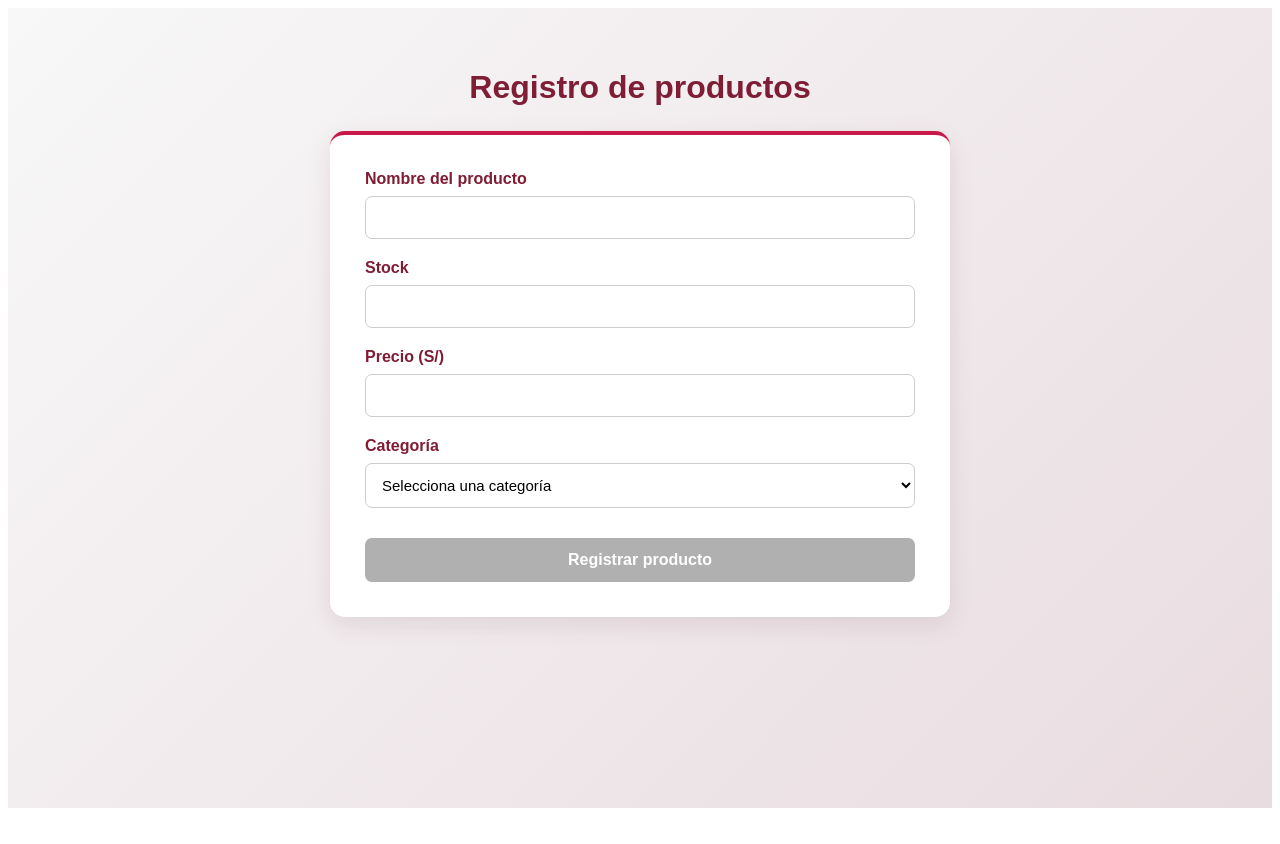
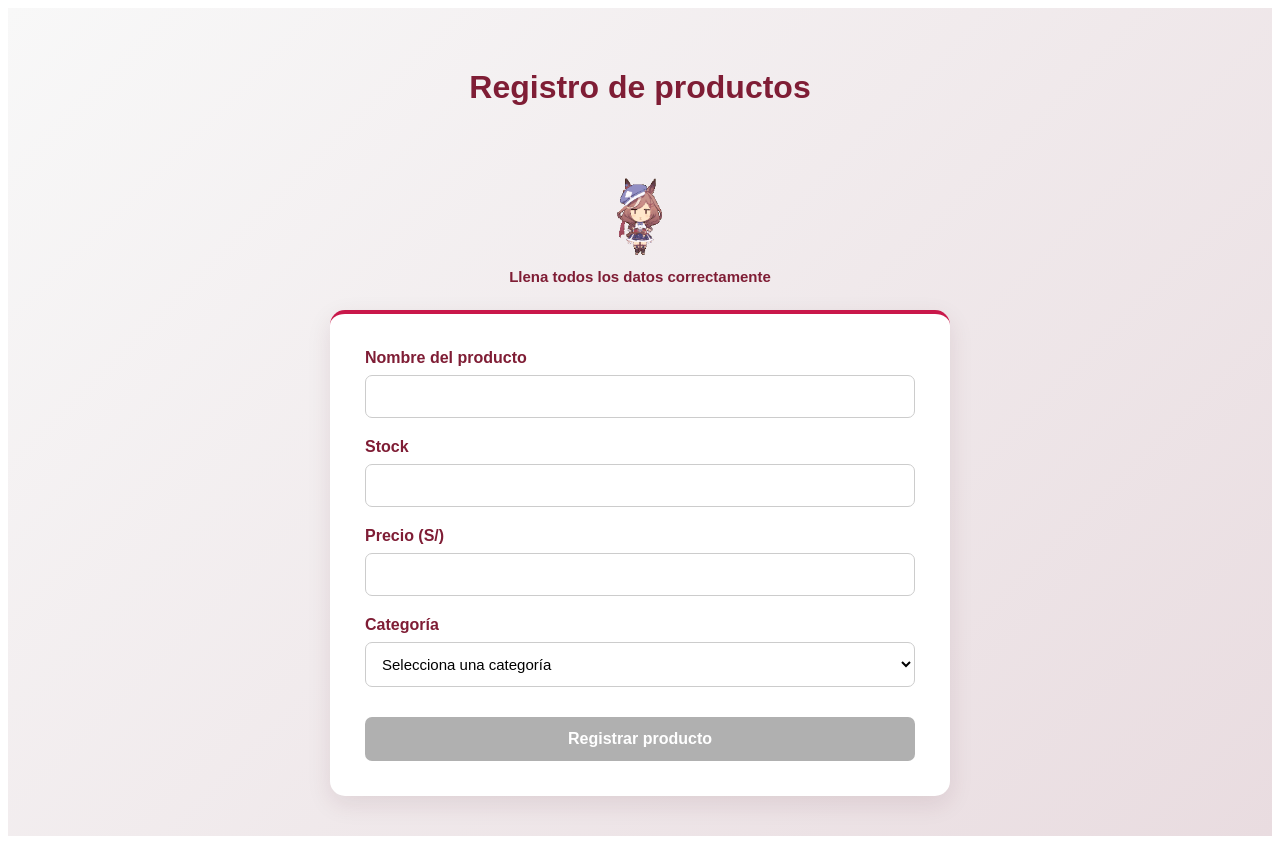
Before and after one commit to Joel-uni-wa/FormularioCollectiVerse, an Angular app in the folder formCV/: page /form-producto in a window 1280 px wide. Before the commit the page ends 816 px from the top, so only its background shows below. Built offline with nearby package versions, Linux system fonts and the light colour scheme.

Commit message:
Formulario de producto terminado

```diff
--- a/formCV/src/app/form-producto/form-producto.css
+++ b/formCV/src/app/form-producto/form-producto.css
@@ -10,10 +10,37 @@
   color: #333333;
 }
 
+/* TITULO */
+h1 {
+  text-align: center;
+  font-size: 32px;
+  color: #7f1d35;
+  margin-bottom: 20px;
+}
+
+/* GIF Y MENSAJE */
+.gif-container {
+  text-align: center;
+  margin-bottom: 25px;
+}
+
+.gif-container img {
+  width: 130px;
+  height: 130px;
+  object-fit: contain;
+}
+
+.gif-container p {
+  color: #7f1d35;
+  font-size: 15px;
+  font-weight: bold;
+  margin-top: 8px;
+}
+
 /* FORMULARIO */
 form {
   max-width: 550px;
-  margin: 25px auto;
+  margin: 0 auto;
   padding: 35px;
   background-color: #ffffff;
   border-radius: 15px;
@@ -21,15 +48,7 @@ form {
   box-shadow: 0 8px 25px rgba(80, 20, 40, 0.10);
 }
 
-/* TITULO */
-h1 {
-  text-align: center;
-  font-size: 32px;
-  color: #7f1d35;
-  margin-bottom: 25px;
-}
-
-/* CAMPOS DEL FORMULARIO */
+/* CAMPOS */
 form div {
   display: flex;
   flex-direction: column;
@@ -55,14 +74,14 @@ select {
   transition: 0.3s;
 }
 
-/* EFECTO AL SELECCIONAR UN CAMPO */
+/* EFECTO AL SELECCIONAR */
 input:focus,
 select:focus {
   border-color: #c9184a;
   box-shadow: 0 0 5px rgba(201, 24, 74, 0.20);
 }
 
-/* ERRORES DE VALIDACION */
+/* ERRORES */
 .error {
   color: #d00000;
   font-size: 13px;
@@ -75,7 +94,7 @@ select.ng-invalid.ng-touched {
   background-color: #fff0f0;
 }
 
-/* BOTON REGISTRAR */
+/* BOTON */
 button {
   width: 100%;
   padding: 13px;
--- a/formCV/src/app/form-producto/form-producto.html
+++ b/formCV/src/app/form-producto/form-producto.html
@@ -1,5 +1,11 @@
 
 <h1>Registro de productos</h1>
+
+<!-- GIF Y MENSAJE -->
+<div class="gif-container">
+  <img src="/formulario.gif" alt="Formulario de registro">
+  <p>Llena todos los datos correctamente</p>
+</div>
 
 <form #miForm="ngForm" (ngSubmit)="onSubmit(miForm)">
 
```
